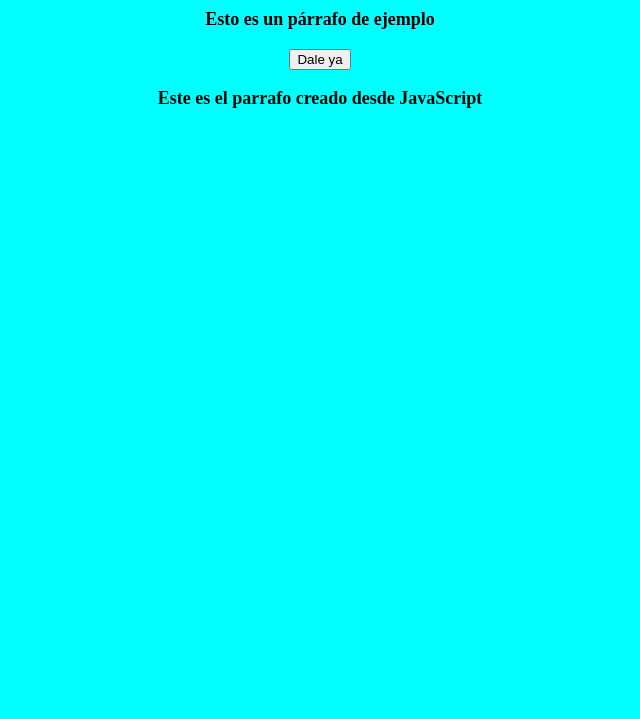
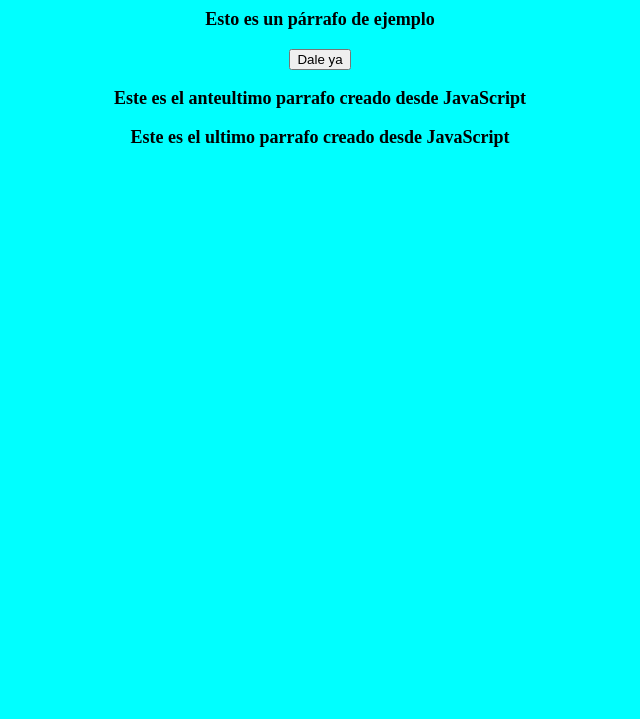
Before and after one commit to santisaucedo/ProyectoGIT, a plain HTML site: page index.html in a window 1280 px wide. Shown: the part 81-800 px from the top of the page, without its empty margins (320-960 px from the left). Drawn offline with Linux system fonts and the light colour scheme.

Commit message:
Creando parrafo ultimo

```diff
--- a/index.html
+++ b/index.html
@@ -14,7 +14,8 @@
 <input type="button"
 onclick="saludo()" value="Dale ya">
 
-<p>Este es el parrafo creado desde JavaScript</p>
+<p>Este es el anteultimo parrafo creado desde JavaScript</p>
+<p>Este es el ultimo parrafo creado desde JavaScript</p>
 
 </body>
 
```
